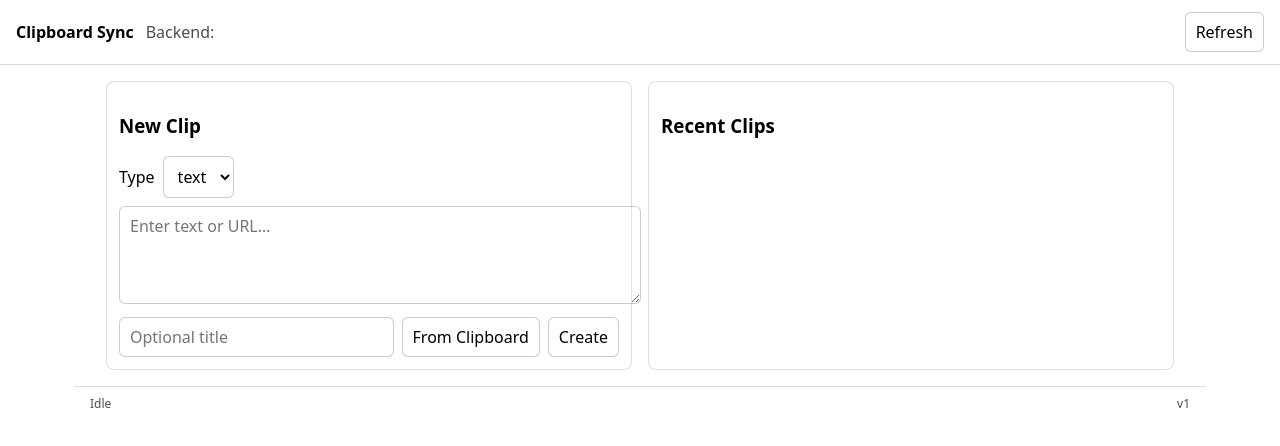
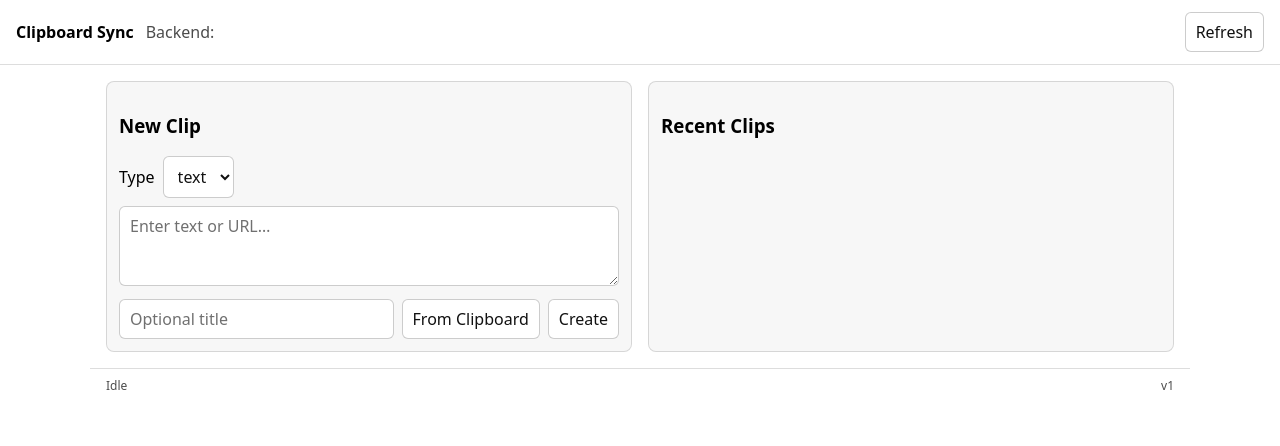
Before and after one commit to rburketaylor/clipboard-sync, a browser extension: page electron-app/renderer/index.html in a window 1280 px wide. Drawn offline with Linux system fonts and the light colour scheme.

Commit message:
ui: refine renderer styles for light/dark themes and controls
- Introduce CSS variables for accent and field colors\n- Add dark-mode overrides via prefers-color-scheme\n- Improve input/select/textarea contrast and focus states\n- Use card surface tint, safer box-sizing, and max-width\n- Ensure select options have readable contrast in both themes

```diff
--- a/electron-app/renderer/index.html
+++ b/electron-app/renderer/index.html
@@ -6,15 +6,58 @@
     <meta name="viewport" content="width=device-width, initial-scale=1.0" />
     <title>Clipboard Sync</title>
     <style>
-      :root { color-scheme: light dark; }
+      :root {
+        color-scheme: light dark;
+        --accent: #1a73e8;
+        /* Light theme defaults */
+        --field-bg: #ffffff;
+        --field-fg: #111111;
+        --field-border: #00000033; /* #0003 */
+        --surface-bg: #00000008;   /* subtle card tint over page bg */
+      }
+      @media (prefers-color-scheme: dark) {
+        :root {
+          /* Dark theme overrides */
+          --field-bg: #1f2430;
+          --field-fg: #f5f7fa;
+          --field-border: #ffffff26; /* #fff4-ish but subtler */
+          --surface-bg: #ffffff0f;
+        }
+      }
       html, body { height: 100%; }
       body { font-family: system-ui, -apple-system, Segoe UI, Roboto, Ubuntu, Cantarell, 'Helvetica Neue', Arial, 'Noto Sans', 'Apple Color Emoji', 'Segoe UI Emoji', 'Segoe UI Symbol'; margin: 0; overflow-x: hidden; }
       header { padding: 12px 16px; border-bottom: 1px solid #0002; display: flex; align-items: center; gap: 12px; min-width: 0; }
       main { padding: 16px; display: grid; grid-template-columns: 1fr 1fr; gap: 16px; max-width: 1100px; margin: 0 auto; box-sizing: border-box; }
-      .card { border: 1px solid #0002; border-radius: 8px; padding: 12px; background: #fff2; }
+      .card { border: 1px solid #0002; border-radius: 8px; padding: 12px; background: var(--surface-bg); }
       .row { display: flex; gap: 8px; align-items: center; }
-      input, textarea, select, button { font: inherit; padding: 8px 10px; border-radius: 6px; border: 1px solid #0003; background: #fff3; }
+      /* Ensure controls don't overflow their containers */
+      input, textarea, select, button {
+        font: inherit;
+        padding: 8px 10px;
+        border-radius: 6px;
+        border: 1px solid var(--field-border);
+        background: var(--field-bg);
+        color: var(--field-fg);
+        box-sizing: border-box;
+        max-width: 100%;
+        transition: background-color .15s ease, border-color .15s ease, box-shadow .15s ease, transform .06s ease;
+      }
+      input::placeholder, textarea::placeholder { color: color-mix(in oklab, var(--field-fg), transparent 40%); }
       textarea { width: 100%; min-height: 80px; resize: vertical; }
+      /* Safer default to avoid any stray overflow */
+      *, *::before, *::after { box-sizing: border-box; }
+      /* Interactive affordances */
+      button, select { cursor: pointer; }
+      button:hover, button:focus-visible { outline: none; background: color-mix(in oklab, var(--field-bg), #000 6%); border-color: color-mix(in oklab, var(--accent), #000 20%); box-shadow: 0 1px 2px #0002, 0 0 0 2px color-mix(in oklab, var(--accent), transparent 70%); }
+      button:active { transform: translateY(1px); box-shadow: 0 0 0 2px color-mix(in oklab, var(--accent), transparent 60%) inset; }
+      input:hover, textarea:hover, select:hover { border-color: color-mix(in oklab, var(--accent), #000 35%); background: color-mix(in oklab, var(--field-bg), #000 4%); }
+      input:focus-visible, textarea:focus-visible, select:focus-visible { outline: none; border-color: var(--accent); box-shadow: 0 0 0 2px color-mix(in oklab, var(--accent), transparent 70%); background: color-mix(in oklab, var(--field-bg), #000 8%); }
+      /* Ensure dropdown text and menu have strong contrast */
+      select { color: var(--field-fg); background-color: var(--field-bg); }
+      select option { color: #111; background: #fff; }
+      @media (prefers-color-scheme: dark) { select option { color: #fff; background: #222; } }
+      /* Row/list hover without implying click */
+      li:hover { border-color: #0003; background: #fff4; }
       ul { list-style: none; padding: 0; margin: 0; display: grid; gap: 8px; min-width: 0; }
       li { border: 1px solid #0002; border-radius: 6px; padding: 8px; background: #fff3; min-width: 0; }
       .muted { opacity: .7; }
```
